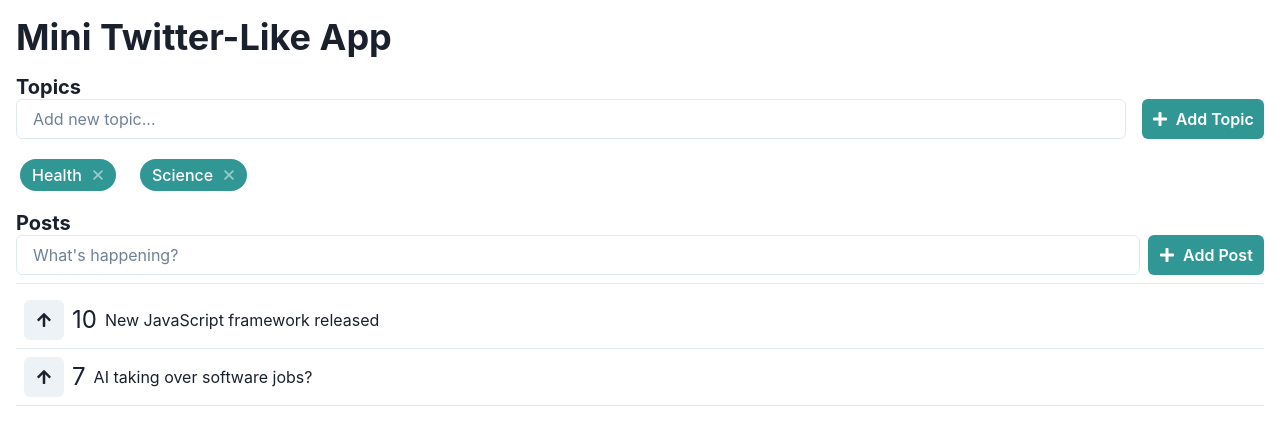
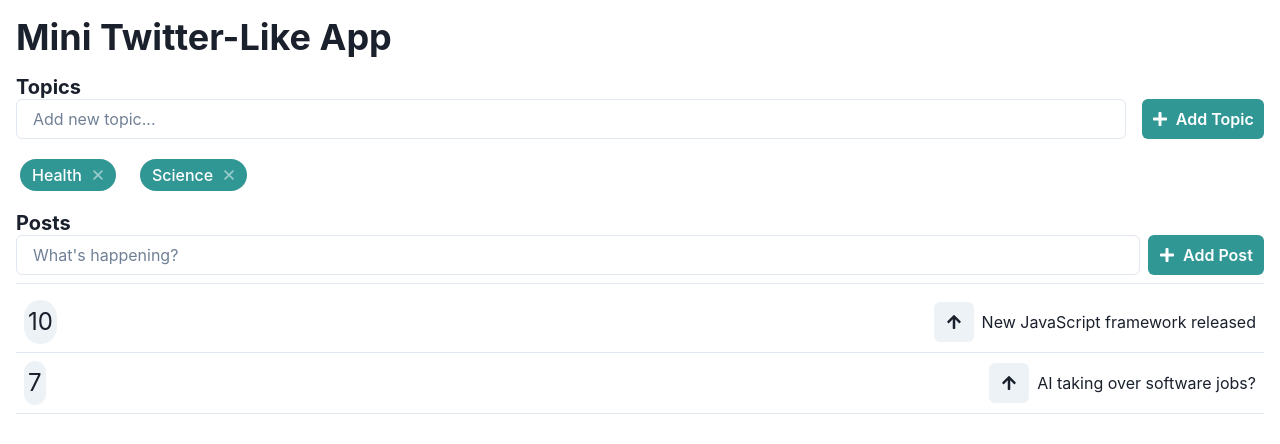
Before and after one commit to GPT-Engineer-App/topic-trender, a React (Vite) app: page / in a window 1280 px wide. Both pictures are taken after a click on the button 137 px from the left and 175 px from the top of the page. Shown: the top 444 px of the page. Built offline with nearby package versions, Linux system fonts and the light colour scheme.

Commit message:
move the vote button to the right, keep the count on left, place count in a rounded box
Moved the vote button to the right and placed the vote count inside a rounded box for each post.

```diff
--- a/src/pages/Index.jsx
+++ b/src/pages/Index.jsx
@@ -75,8 +75,11 @@ const Index = () => {
       .sort((a, b) => b.votes - a.votes)
       .map((post) => (
         <HStack key={post.id} p={2} borderBottom="1px" borderColor="gray.200">
+          <Box borderRadius="full" p={1} bg="gray.100" display="inline-flex" alignItems="center" justifyContent="center">
+            <Text fontSize="2xl">{post.votes}</Text>
+          </Box>
+          <Spacer />
           <IconButton icon={<FaArrowUp />} aria-label="Upvote" colorScheme={userVotes[post.id] ? "green" : undefined} onClick={() => vote(post.id)} />
-          <Text fontSize="2xl">{post.votes}</Text>
 
           <Text>{post.content}</Text>
         </HStack>
```
